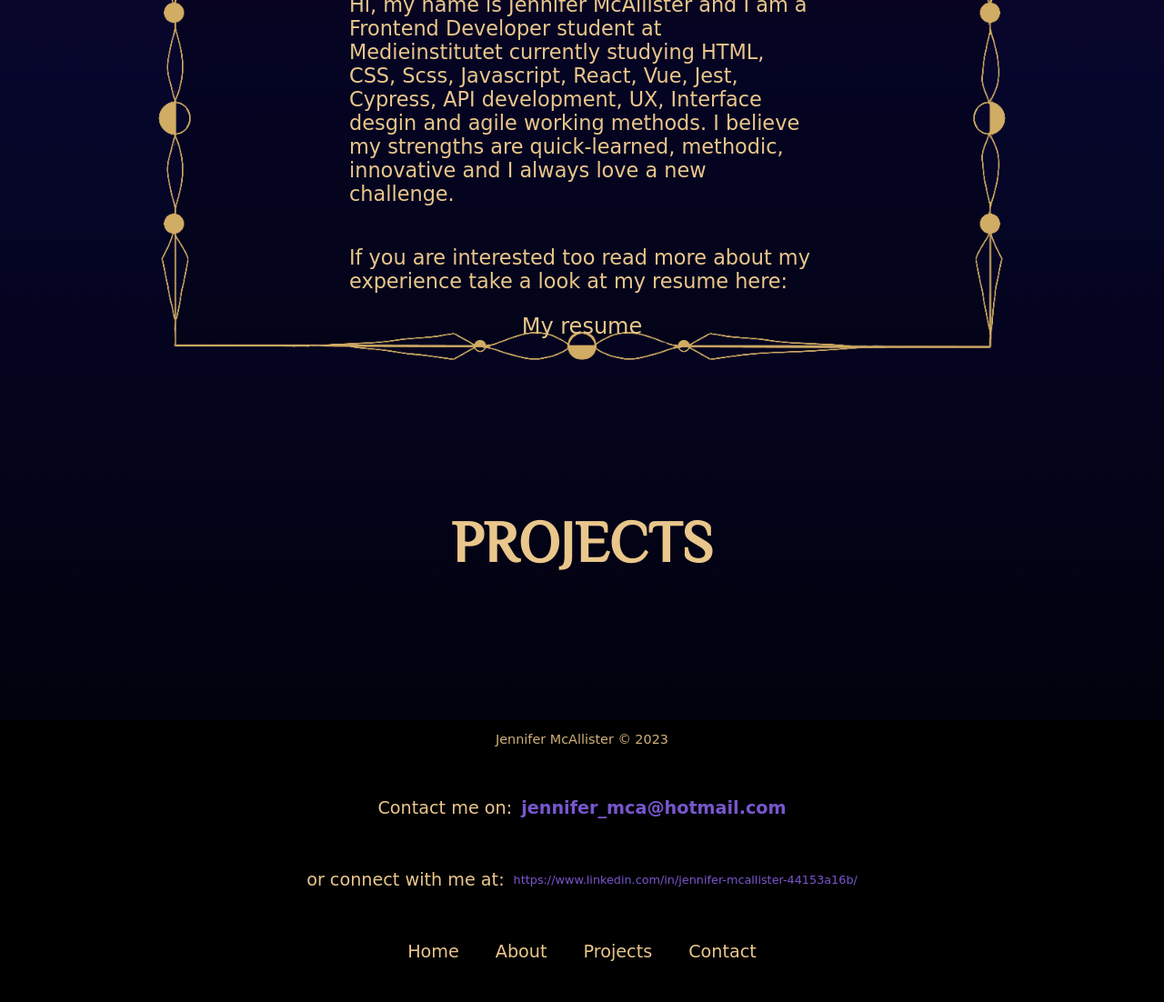
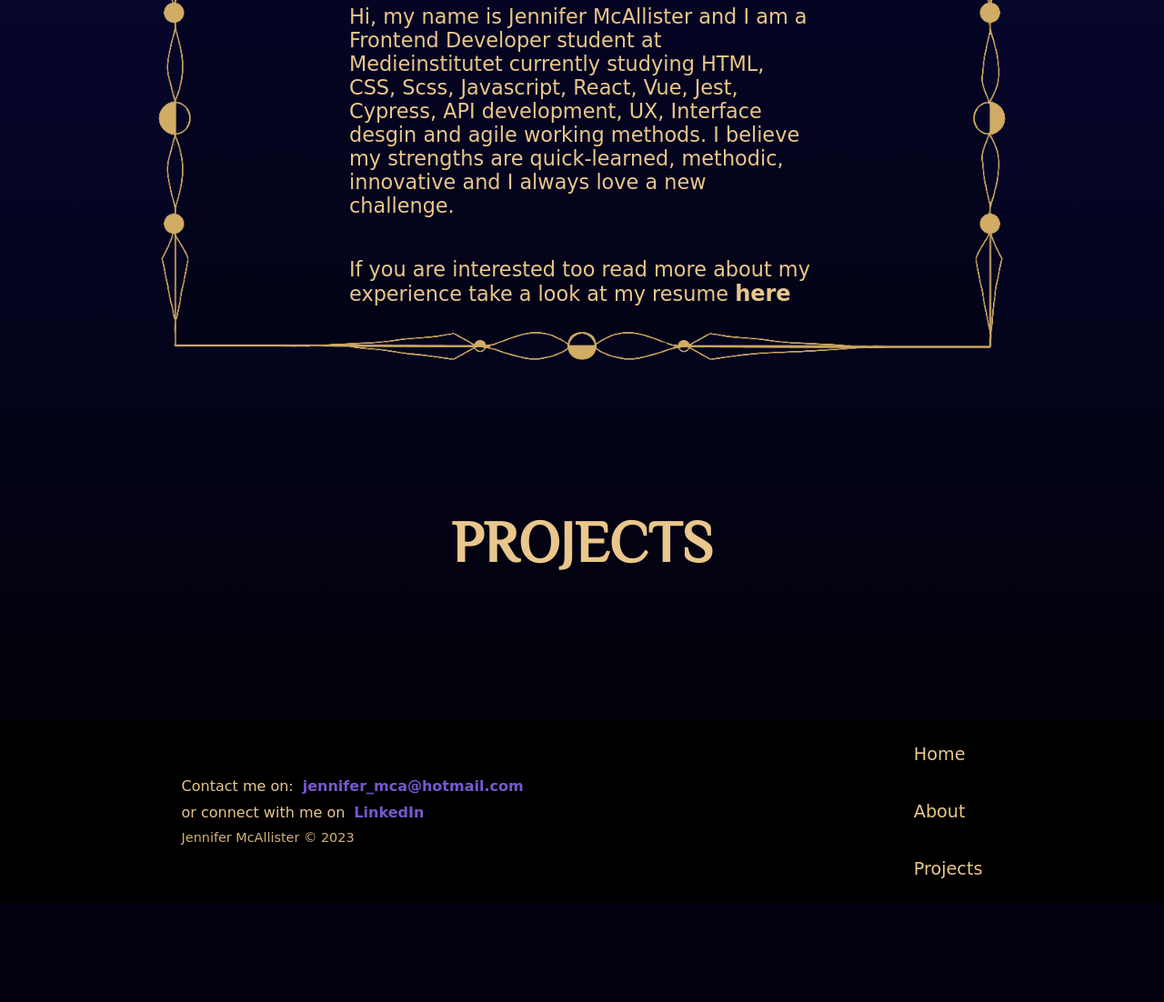
Before and after one commit to jennifer-mcallister/Portfolio-v1, a website built with Parcel: page src/index.html in a window 1280 px wide. Shown: the part 940-2042 px from the top of the page at 91% size. After the commit the page ends 1932 px from the top, so only its background shows below. Built offline with nearby package versions, Linux system fonts and the light colour scheme; no server answers; a web font is replaced by a local one.

Commit message:
fixed hyperlink and animation issues

```diff
--- a/src/index.html
+++ b/src/index.html
@@ -89,8 +89,10 @@
                     studying HTML, CSS, Scss, Javascript, React, Vue, Jest, Cypress, API development, UX, Interface desgin and agile working methods.
                     I believe my strengths are quick-learned, methodic, innovative and
                     I always love a new challenge.</p>
-                <p>If you are interested too read more about my experience take a look at my resume here:</p>
-                <a href="./assets/CV.pdf" target="_blank">My resume</a>
+                <p>If you are interested too read more about my experience take a look at my resume
+                    <a href="./assets/CV.pdf" target="_blank">here</a>
+                </p>
+
             </div>
         </div>
     </div>
@@ -100,13 +102,15 @@
         </div>
         <div class="cards-container" id="cards-projects"></div>
     </div>
-    <div class="content-container" id="contact">
-        <p class="copyright">Jennifer McAllister &copy; 2023</p>
+    <div class="content-container__contact" id="contact">
+        <div class="contact-info__container">
             <div class="footer__text-container">
                 <p>Contact me on:</p><b>jennifer_mca@hotmail.com</b>
             </div>
             <div class="footer__text-container">
-            <p>or connect with me at:</p><a>https://www.linkedin.com/in/jennifer-mcallister-44153a16b/</a>
+                <p>or connect with me on</p><a href="https://www.linkedin.com/in/jennifer-mcallister-44153a16b/" target="_blank">LinkedIn</a>
+            </div>
+            <p class="copyright">Jennifer McAllister &copy; 2023</p>
             </div>
             <div class="sitemap">
                 <ul class="sitemap__menu-options">
@@ -119,9 +123,6 @@
                     <li class="sitemap__option">
                         <a href="#projects" class="sitemap__option-link">Projects</a>
                     </li>
-                <li class="sitemap__option">
-                    <a href="#contact" class="sitemap__option-link">Contact</a>
-                </li>
                 </ul>
             </div>
         </div>
--- a/src/scss/_about.scss
+++ b/src/scss/_about.scss
@@ -74,8 +74,9 @@
                 height: 60%;
             }
 
-            & > a {
+            & > p > a {
                 font-size: 1.5rem;
+                font-weight: bold;
             }
 
         }
--- a/src/scss/_card.scss
+++ b/src/scss/_card.scss
@@ -175,7 +175,7 @@
 
         & > p {
             backface-visibility: hidden;
-            padding: 0;
+            padding: 10px;
             margin: 0;
             width: 80%;
             color: color.$beige;
@@ -189,7 +189,7 @@
         & > a {
             padding: 0;
             margin: 0;
-            width: 80%;
+            text-decoration: underline;
         }
 
     }
@@ -199,8 +199,6 @@
         backface-visibility: hidden;
         padding: 0;
         margin: 0;
-        width: 80%;
-        height: 20%;
         transition: 0.7s;
 
             &:hover {
--- a/src/scss/_contact.scss
+++ b/src/scss/_contact.scss
@@ -2,34 +2,32 @@
 @use "variables" as var;
 @use "colors" as color;
 
-#contact {
+.content-container__contact {
     display: flex;
-    flex-direction: column;
+    flex-direction: row;
+    align-items: center;
     justify-content: space-around;
-    align-items: center;
-    height: 40vh;
     width: 100%;
     background-color: rgb(0, 0, 0);
     z-index: 200;
     color: color.$beige;
-    font-size: 1.2rem;
+    font-size: 1rem;
     gap: 30px;
+    height: 25vh;
+}
 
-    & > .copyright {
-        font-size: 0.9rem;
-        height: 15%;
-        color: color.$secondary-beige;
-        height: auto;
-        margin: 0;
-    }
+.contact-info__container {
+    display: flex;
+    gap: 10px;
+    flex-direction: column;
+    justify-content: space-around;
 }
 
 .footer__text-container {
     display: flex;
-    flex-direction: column;
-    justify-content: center;
+    flex-direction: row;
     align-items: center;
-    flex-wrap: wrap;
+    // flex-wrap: wrap;
     gap: 10px;
     @include mix.tablet {
         flex-direction: row;
@@ -47,23 +45,27 @@
     & > a {
         cursor: pointer;
         color: color.$blue;
-        font-size: 0.8rem;
+        font-weight: bold;
+
     }
     & > a:hover {
-        transform: scale(1.03);
+        transform: scale(1.1);
         cursor: pointer;
+
     }
 }
 
+
+
 .sitemap {
-    height: 20%;
+    display: flex;
+    flex-direction: column;
     &__menu-options {
         margin: 0;
         display: flex;
-        flex-direction: row;
+        flex-direction: column;
         gap: 20px;
         justify-content: space-around;
-        align-items: center;
         padding: 0;
         font-size: 1.2rem;
 
@@ -74,3 +76,11 @@
     }
 
 }
+
+.copyright {
+    font-size: 0.9rem;
+    height: 15%;
+    color: color.$secondary-beige;
+    height: auto;
+    margin: 0;
+}
--- a/src/scss/_mixins.scss
+++ b/src/scss/_mixins.scss
@@ -22,7 +22,7 @@
     width: 250px;
     border-radius: 15px;
     box-shadow: rgba(0, 0, 0, 0.35) 0px 5px 15px;
-    backface-visibility: hidden;
+    // backface-visibility: hidden;
 }
 
 @mixin card-frontside {
@@ -52,6 +52,13 @@
     align-items: center;
 }
 
+@mixin card-zoom {
+    height: 450px;
+    width: 270px;
+    top: -15px;
+    left: -10px;
+}
+
 
 @mixin image {
     width: 100%;
--- a/src/ts/main.ts
+++ b/src/ts/main.ts
@@ -68,21 +68,27 @@ async function renderRepositories () {
         let frontDescriptionText =  repos[i].description;
         frontDescription.innerText = frontDescriptionText;
         cardTextContainer.appendChild(frontDescription);
+        if (!frontDescriptionText) {
+            frontDescription.innerText = "No description provided yet."
+        }
 
 
         // front github link
-        let repo = document.createElement("p");
+        let repo = document.createElement("a");
         let repoText = `https://github.com/jennifer-mcallister/${repos[i].name}`;
+        repo.setAttribute("href", repoText);
+        repo.setAttribute("target", "_blank")
         repo.innerText = "Watch on Github";
         repo.classList.add("card-front__github-link");
         cardTextContainer.appendChild(repo);
+        console.log(repoText);
 
-        // event github project
-        repo.addEventListener("click", ()=> {
-            window.open(
-                repoText, "_blank"
-            );
-        })
+        // // event github project
+        // repo.addEventListener("click", ()=> {
+        //     window.open(
+        //         repoText, "_blank"
+        //     );
+        // })
 
         // front title container
         let cardTitleContainerFront = document.createElement("div");
```
Lines whose indentation alone changed are shown as unchanged.
